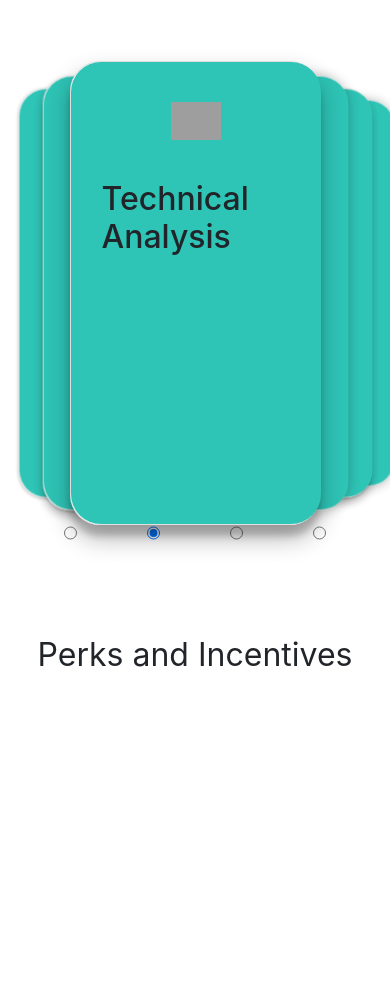
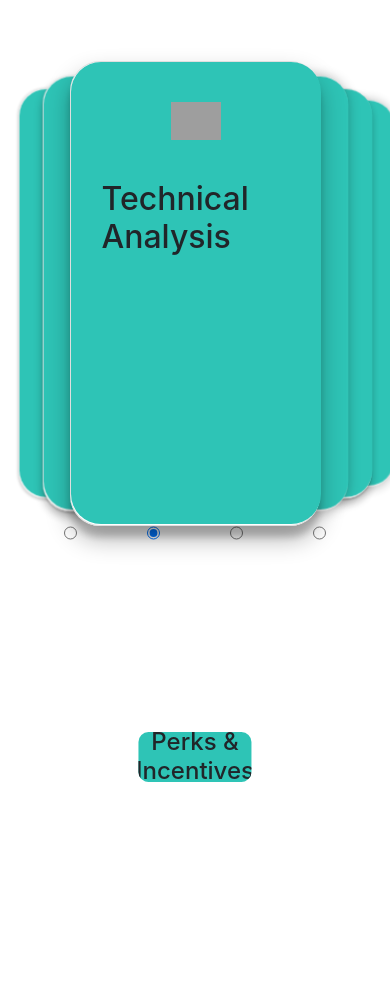
Before and after one commit to Always-Sahi-Consultancy/Team-AS, a PHP site: page /MStake.html in a window 390 px wide; the page is wider, and only the part inside the window is pictured. Shown: the part 744-1746 px from the top of that part. Before the commit the page ends 1411 px from the top of that part, so only its background shows below. Run offline with PHP 8.4, Linux system fonts and the light colour scheme; grey boxes are pictures that could not be loaded.

Commit message:
mstake changes

```diff
--- a/MStake.html
+++ b/MStake.html
@@ -329,8 +329,21 @@
                 Lorem ipsum dolor sit amet consectetur adipisicing elit. Quam eaque doloribus quos nisi accusamus architecto in eveniet consequatur? Cum perspiciatis rerum rem nulla mollitia, aliquam consectetur quidem repudiandae dignissimos praesentium, eum provident sed. Eligendi corrupti ratione quos error, incidunt odio sit voluptas amet laudantium sed, suscipit eos voluptatem fuga nostrum.
             </div>
         </div> -->
-      <div class="perks-incentives">Perks and Incentives</div>
+      <!-- <div class="perks-incentives">Perks and Incentives</div> -->
     </section>
     <!-- Scope of achievement Ends -->
+    <!-- Perks And Incentives Starts -->
+  <!-- <h1 class="perks-incentives">Perks and Incentives</h1> -->
+  <div class="perks-menu">
+    <input type="checkbox" id="perks-toggle" />
+    <label for="perks-toggle" id="show-menu">
+      <h1 class="perks-btn perks-name">Perks & Incentives</h1>
+      <div class="perks-btn"><span class="material-content">Get ISO Certification</span></div>
+      <div class="perks-btn"><span class="material-content">Become our IAC</span></div>
+      <div class="perks-btn"><span class="material-content">Start Freelancing or Entrepreneurship</span></div>
+      <div class="perks-btn"><span class="material-content">Find Your Package Escape</span></div>
+    </label>
+  </div>
+  <!-- Perks And Incentives Ends -->
   </body>
 </html>
--- a/css/mstake.css
+++ b/css/mstake.css
@@ -337,13 +337,13 @@
 .target {
   position: absolute;
   /* border: 2px solid red; */
-  top: 1vh;
+  top: 10vh;
   left: 5vh;
   /* top: 10vw; */
   height: 55vh;
   width: 24vw;
   background: transparent;
-  z-index: 1000;
+  z-index: -1;
 }
 .target:hover {
   background: transparent;
@@ -432,6 +432,7 @@
   backface-visibility: hidden;
   background-color: #2ec4b6;
   transition: transform 0.6s linear;
+  z-index: 10001;
 }
 .front {
   transform: perspective(600px) rotateY(0deg);
@@ -698,3 +699,157 @@
     width: 60%;
   }
 }
+/* Perks And Incentives Starts */
+.perks-incentives {
+  text-align: center;
+  font-size: 2rem;
+}
+.perks-menu {
+  /* border: 2px solid red; */
+  width: 100vw;
+  height: 30vh;
+  /* padding: 5vh; */
+  z-index: -1;
+  display: flex;
+  /* align-items: center; */
+  justify-content: center;
+  transition: all 0.3s cubic-bezier(0.25, 0.8, 0.25, 1);
+}
+.material-content {
+  text-align: center;
+}
+.perks-btn:not(:first-child) {
+  opacity: 0;
+  z-index: -2;
+  transition: all 0.3s cubic-bezier(0.87, -0.41, 0.19, 1.44);
+}
+#perks-toggle {
+  position: absolute;
+  display: none;
+}
+#show-menu {
+  position: relative;
+  top: 10vh;
+}
+.perks-btn {
+  width: 19vw;
+  height: 50px;
+  border-radius: 10px;
+  overflow: hidden;
+  transform: translate(-50%, -50%);
+  position: absolute;
+  cursor: pointer;
+  font-size: 1.5rem;
+  display: flex;
+  justify-content: center;
+  align-items: center;
+  /* background-color: #2ec4b6; */
+}
+.perks-name {
+  width: 30vw;
+  background-color: #2ec4b6;
+}
+.material-content {
+  font-size: 1rem;
+  background-color: #011627;
+  color: white;
+  width: 100%;
+  height: 100%;
+  display: flex;
+  justify-content: center;
+  align-items: center;
+}
+.perks-btn:nth-child(2) {
+  top: 0;
+  transition-delay: 0s;
+}
+.perks-btn:nth-child(3) {
+  top: 0;
+  left: 0;
+  transition-delay: 0.1s;
+}
+.perks-btn:nth-child(4) {
+  top: 0;
+  transition-delay: 0.2s;
+}
+.perks-btn:nth-child(5) {
+  top: 0;
+  left: 0;
+  transition-delay: 0.3s;
+}
+input#perks-toggle:checked ~ #show-menu .perks-btn:nth-child(2) {
+  top: 15vh;
+  left: -30vw;
+  opacity: 1;
+}
+input#perks-toggle:checked ~ #show-menu .perks-btn:nth-child(3) {
+  top: 15vh;
+  left: -10vw;
+  opacity: 1;
+}
+input#perks-toggle:checked ~ #show-menu .perks-btn:nth-child(4) {
+  top: 15vh;
+  left: 10vw;
+  opacity: 1;
+}
+input#perks-toggle:checked ~ #show-menu .perks-btn:nth-child(5) {
+  top: 15vh;
+  left: 30vw;
+  opacity: 1;
+}
+@media screen and (max-device-width: 1024px) and (orientation: portrait) {
+  #show-menu {
+    top: 50%;
+  }
+  input#perks-toggle:checked ~ #show-menu .perks-btn:nth-child(2) {
+    top: -10vh;
+    left: 0;
+    opacity: 1;
+  }
+  input#perks-toggle:checked ~ #show-menu .perks-btn:nth-child(3) {
+    top: 0vh;
+    left: 25vw;
+    opacity: 1;
+  }
+  input#perks-toggle:checked ~ #show-menu .perks-btn:nth-child(4) {
+    top: 10vh;
+    left: 0;
+    opacity: 1;
+  }
+  input#perks-toggle:checked ~ #show-menu .perks-btn:nth-child(5) {
+    top: 0;
+    left: -25vw;
+    opacity: 1;
+  }
+}
+@media screen and (max-width: 1000px) and (orientation: portrait) {
+  #show-menu {
+    top: 50%;
+  }
+  input#perks-toggle:checked ~ #show-menu .perks-btn:nth-child(2) {
+    top: -10vh;
+    left: 0;
+    opacity: 1;
+  }
+  input#perks-toggle:checked ~ #show-menu .perks-btn:nth-child(3) {
+    top: 0vh;
+    left: 30vw;
+    opacity: 1;
+  }
+  input#perks-toggle:checked ~ #show-menu .perks-btn:nth-child(4) {
+    top: 10vh;
+    left: 0;
+    opacity: 1;
+  }
+  input#perks-toggle:checked ~ #show-menu .perks-btn:nth-child(5) {
+    top: 0;
+    left: -30vw;
+    opacity: 1;
+  }
+  .perks-btn {
+    width: 29vw;
+    text-align: center;
+    /* height: 10vh; */
+  }
+}
+/* Perks And Incentives Ends */
```
